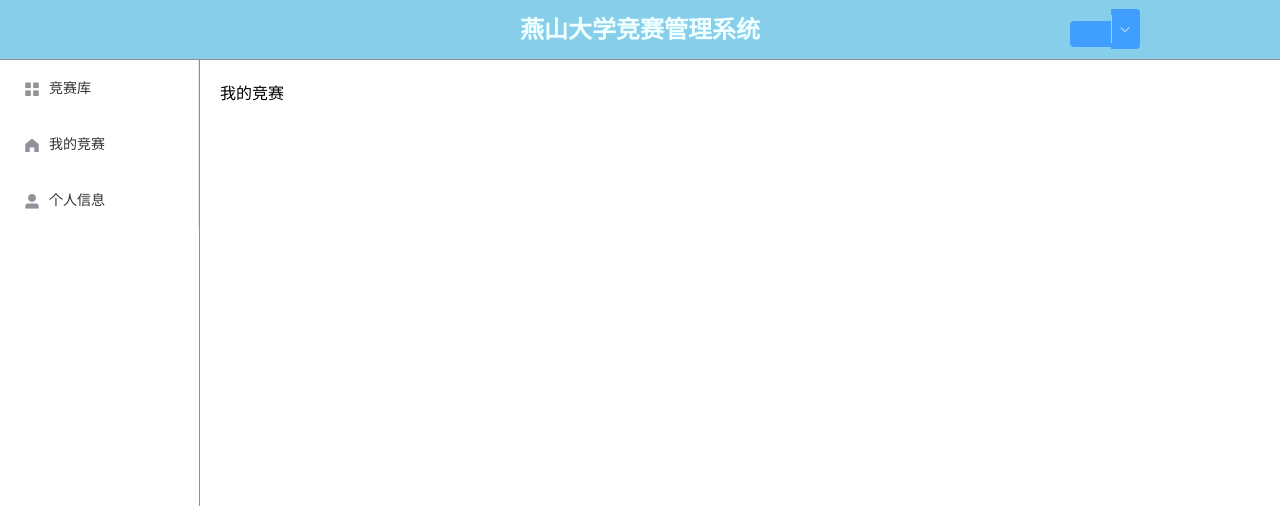
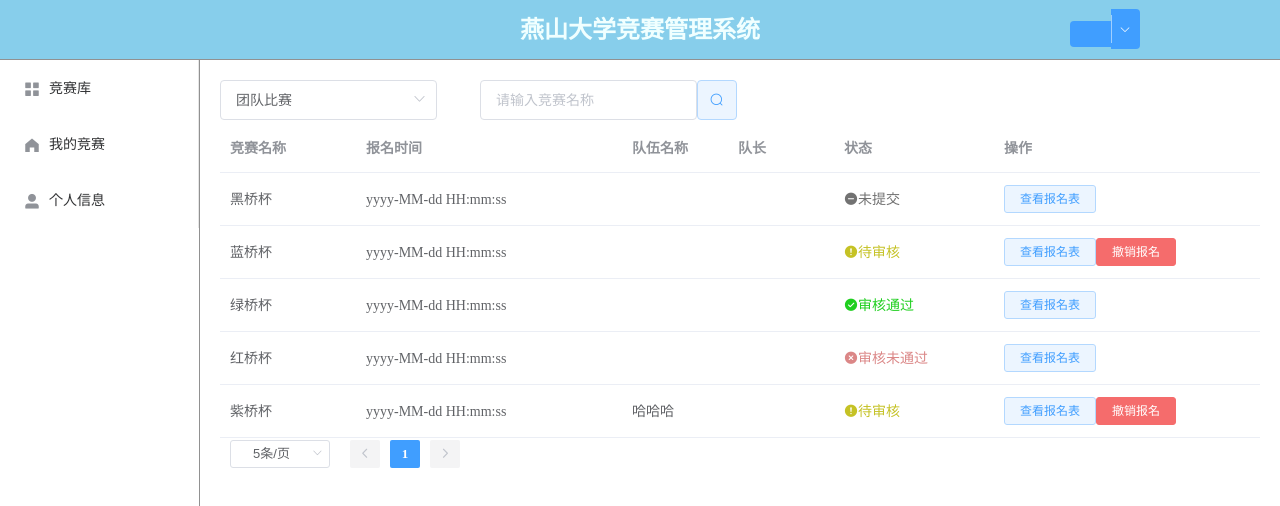
Before and after one commit to halationer/Competition-front-student, a Vue app: page /my-comp in a window 1280 px wide. Shown: the top 506 px of the page. Built offline with nearby package versions, Linux system fonts and the light colour scheme.

Commit message:
我的竞赛

```diff
--- a/src/components/views/mycomp/index.vue
+++ b/src/components/views/mycomp/index.vue
@@ -1,15 +1,205 @@
 <template>
     <div>
-        我的竞赛
+        <!-- 顶部操作栏 -->
+        <el-row class="top-row">
+            <el-row>
+                <el-col :span="5">
+                    <el-select v-model="show.type">
+                        <el-option
+                        v-for="item in types"
+                        :key="item.value"
+                        :label="item.label"
+                        :value="item.value">
+                        </el-option>
+                    </el-select>
+                </el-col>
+                <el-col :span="5" :offset="1">
+                    <!-- 这里坑点，用封装组件接收消息，要是用native作为后缀才可 -->
+                    <el-input v-model="search.name" placeholder="请输入竞赛名称" @keyup.enter.native="getSearch()"/>
+                </el-col>
+                <el-col :span="2">
+                    <el-button @click="getSearch()" class='button' type="primary" icon="el-icon-search" plain/>
+                </el-col>
+            </el-row>
+        </el-row>
+
+        <!-- 数据表格，采用template自制模板 -->
+        <el-table
+            :data="show.items"
+            style="width: 100%"> <!--这里必不能带()-->
+
+            <!-- 属性列 -->
+            <el-table-column prop="competitionName" label="竞赛名称" min-width="100px"></el-table-column>
+            <el-table-column prop="createTime" label="报名时间" min-width="200px"></el-table-column>
+            <el-table-column prop="teamName" label="队伍名称" v-if="show.type">
+                <template slot-scope="scope">
+                    <el-tooltip class="item" effect="dark" content="提示文字" placement="right" :enterable="false">
+                        <span>{{scope.row.teamName}}</span>
+                    </el-tooltip>
+                </template>
+            </el-table-column>
+            <el-table-column prop="captainName" label="队长" v-if="show.type"></el-table-column>
+            <el-table-column label="状态" min-width="120px">
+                <template slot-scope="scope">
+                    <i class="el-icon-remove" v-if="!scope.row.active">未提交</i>
+                    <div v-else>
+                        <i class="el-icon-success" v-if="scope.row.verify===1">审核通过</i>
+                        <i class="el-icon-error" v-if="scope.row.verify===2">审核未通过</i>
+                        <i class="el-icon-warning" v-if="scope.row.verify===3">正在审核</i>
+                        <i class="el-icon-warning" v-if="!scope.row.verify">待审核</i>
+                    </div>
+                </template>
+            </el-table-column>
+
+            <!-- 修改和单项删除操作 -->
+            <el-table-column label="操作"  min-width="200px">
+                <template slot-scope="scope">
+                    <el-button @click="showTable(scope.row)" size="mini" type="primary" plain>查看报名表</el-button>
+                    <div v-if="scope.row.active&&!scope.row.verify" id="btn-wrap">
+                        <el-popconfirm @onConfirm="cancel(scope.row.id)" title="确定要撤销报名吗？">
+                            <el-button size="mini" type="danger" slot="reference">撤销报名</el-button>
+                        </el-popconfirm>
+                    </div>
+                </template>
+            </el-table-column>
+        </el-table>
+
+        <!-- 分页导航 两个request参数需要sync同步（双向绑定）-->
+        <el-pagination
+            background
+            layout="sizes, prev, pager, next"
+            :page-sizes="[5, 10, 20, 40]"
+            :page-count="show.pageCount"
+            :page-size.sync="request.pageSize"
+            :current-page.sync="request.pageNum"
+            @current-change="getPage()"
+            @size-change="getPage()">
+        </el-pagination>
     </div>
 </template>
 
 <script>
 export default {
+    data() {
+        return {
+            search: {
+                name : null,
+            },
+            //请求参数
+            request: {
+                withPage : true,
+                pageSize : 5,
+                pageNum : 1,
+                name: null,
+            },
+            types: [{
+                value: 1,
+                label: '团队比赛',
+            },{
+                value: 0,
+                label: '个人比赛',
+            }],
+            //用于显示的数据
+            show: {
+                type: 1,
+                pageCount : 1,
+                items:  [
+                    {
+                        competitionName: "黑桥杯",
+                        createTime: "yyyy-MM-dd HH:mm:ss",
+                        verify: 0,
+                        active: 0,
+                    },
+                    {
+                        competitionName: "蓝桥杯",
+                        createTime: "yyyy-MM-dd HH:mm:ss",
+                        verify: 0,
+                        active: 1,
+                    },
+                    {
+                        competitionName: "绿桥杯",
+                        createTime: "yyyy-MM-dd HH:mm:ss",
+                        verify: 1,
+                        active: 1,
+                    },
+                    {
+                        competitionName: "红桥杯",
+                        createTime: "yyyy-MM-dd HH:mm:ss",
+                        verify: 2,
+                        active: 1,
+                    },
+                    // {
+                    //     competitionName: "黄桥杯",
+                    //     createTime: "yyyy-MM-dd HH:mm:ss",
+                    //     verify: 3,
+                    //     active: 1,
+                    // },
+                    {
+                        competitionName: "紫桥杯",
+                        createTime: "yyyy-MM-dd HH:mm:ss",
+                        verify: 0,
+                        active: 1,
+                        teamName: "哈哈哈",
+                    }
+                ],
+            },
+        }
+    },
+    methods: {
+        getPage(otherback=()=>{}) {
 
+            //发送分页查询请求
+            this.axios.get('ums-role/list', res=>{
+                let data = res.data
+                this.show.items = data.records
+                this.request.pageSize = data.size
+                this.request.pageNum = data.current
+                this.show.pageCount = data.pages
+                otherback()
+            }, this.request)
+        },
+        getSearch() {
+
+            //修改请求数据
+            this.request.pageNum = 1
+            this.request.name = this.search.name
+
+            //发送请求
+            this.getPage()
+        },
+        showTable(row) {
+
+        },
+        cancel(id) {
+
+        }
+    },
+    created() {
+        // this.getPage()
+    }
 }
 </script>
 
 <style scoped>
-
+    .el-table{
+        margin-top: 5px;
+    }
+    .button{
+        padding: 12px;
+    }
+    .el-icon-success{
+        color: rgb(31, 207, 31);
+    }
+    .el-icon-error{
+        color: rgb(219, 135, 135);
+    }
+    .el-icon-warning{
+        color: rgb(197, 194, 37);
+    }
+    .el-icon-remove{
+        color: rgb(114, 114, 114);
+    }
+    #btn-wrap{
+        display: inline-block;
+    }
 </style>
```
